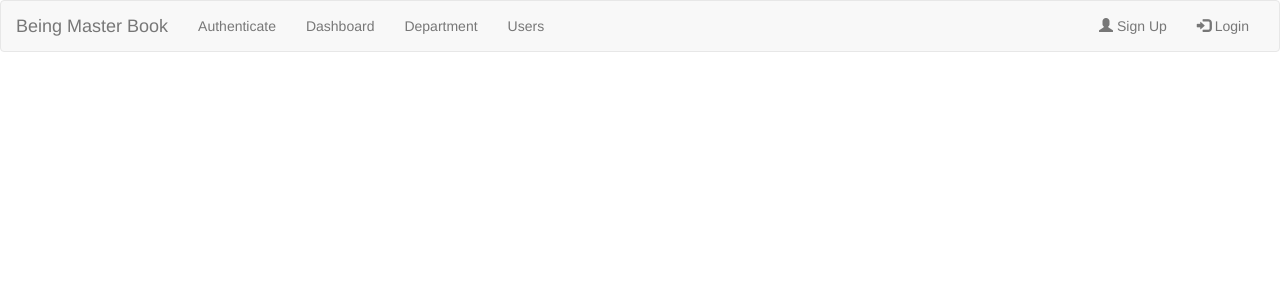
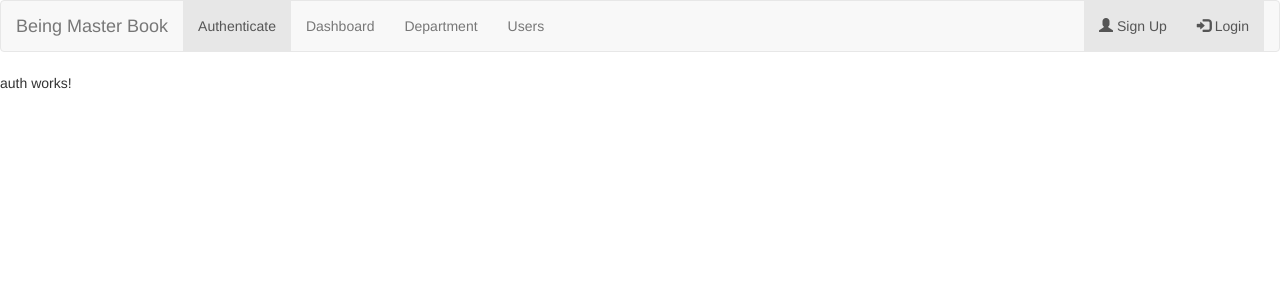
Before and after one commit to dadasahebmhaske/beingAngualrmaster, an Angular app: page /auth in a window 1280 px wide. Before the commit this address led to /. Shown: the top 300 px of the page. Built offline with nearby package versions, Linux system fonts and the light colour scheme.

Commit message:
auth component added

```diff
--- a/src/app/app-routing.module.ts
+++ b/src/app/app-routing.module.ts
@@ -3,10 +3,13 @@ import { Routes, RouterModule } from '@angular/router';
 import { DepartmentComponent } from './department/department.component';
 import { DashboardComponent } from './dashboard/dashboard.component';
 import { UserlistComponent } from './userlist/userlist.component';
+import { AuthComponent } from './auth/auth.component';
 
 const routes: Routes = [
   { path: '', redirectTo: '/dashboard', pathMatch: 'full' },
   { path: 'dashboard', component: DashboardComponent },
+  { path: 'auth', component: AuthComponent },
+
   // {
   //   path: 'recipes',
   //   component: RecipesComponent,
--- a/src/app/app.module.ts
+++ b/src/app/app.module.ts
@@ -7,6 +7,7 @@ import { HeaderComponent } from './header/header.component';
 import { DepartmentComponent } from './department/department.component';
 import { DashboardComponent } from './dashboard/dashboard.component';
 import { UserlistComponent } from './userlist/userlist.component';
+import { AuthComponent } from './auth/auth.component';
 
 @NgModule({
   declarations: [
@@ -14,7 +15,8 @@ import { UserlistComponent } from './userlist/userlist.component';
     HeaderComponent,
     DepartmentComponent,
     DashboardComponent,
-    UserlistComponent
+    UserlistComponent,
+    AuthComponent
   ],
   imports: [
     BrowserModule,
--- /dev/null
+++ b/src/app/auth/auth.component.html
@@ -0,0 +1 @@
+<p>auth works!</p>
--- /dev/null
+++ b/src/app/auth/auth.component.ts
@@ -0,0 +1,15 @@
+import { Component, OnInit } from '@angular/core';
+
+@Component({
+  selector: 'app-auth',
+  templateUrl: './auth.component.html',
+  styleUrls: ['./auth.component.css']
+})
+export class AuthComponent implements OnInit {
+
+  constructor() { }
+
+  ngOnInit() {
+  }
+
+}
--- a/src/app/header/header.component.html
+++ b/src/app/header/header.component.html
@@ -22,8 +22,8 @@
                     </li>
             </ul>
             <ul class="nav navbar-nav navbar-right">
-                    <li  routerLinkActive="active"><a routerLink="/userlist"><span class="glyphicon glyphicon-user"></span> Sign Up</a></li>
-                    <li  routerLinkActive="active"><a routerLink="/userlist"><span class="glyphicon glyphicon-log-in"></span> Login</a></li>
+                    <li  routerLinkActive="active"><a routerLink="/auth"><span class="glyphicon glyphicon-user"></span> Sign Up</a></li>
+                    <li  routerLinkActive="active"><a routerLink="/auth"><span class="glyphicon glyphicon-log-in"></span> Login</a></li>
                   </ul>
             <!-- <ul class="nav navbar-nav navbar-right">
                 <li class="dropdown" appDropdown>
```
Also changed, not shown: src/app/auth/auth.component.css (added).
